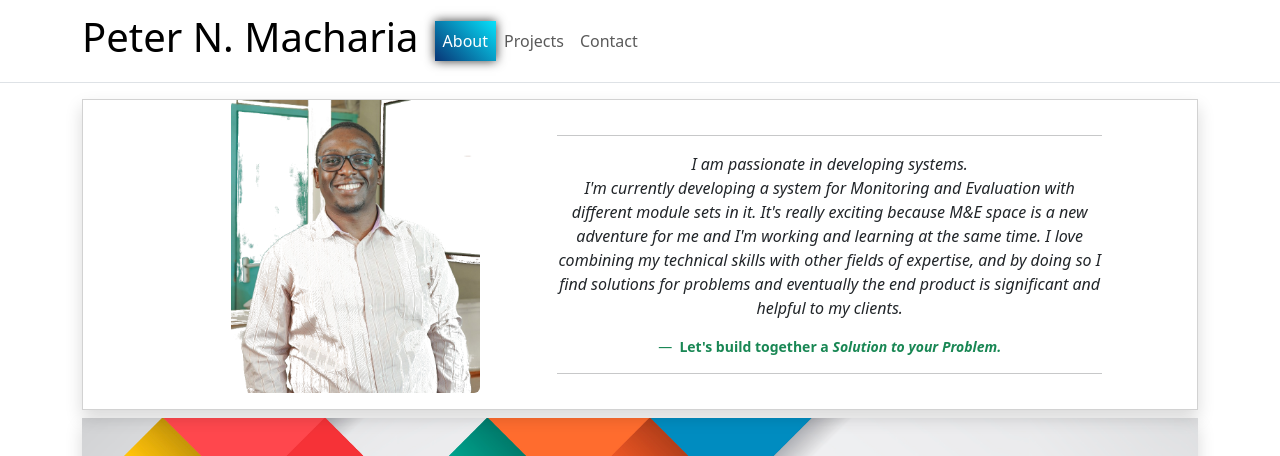
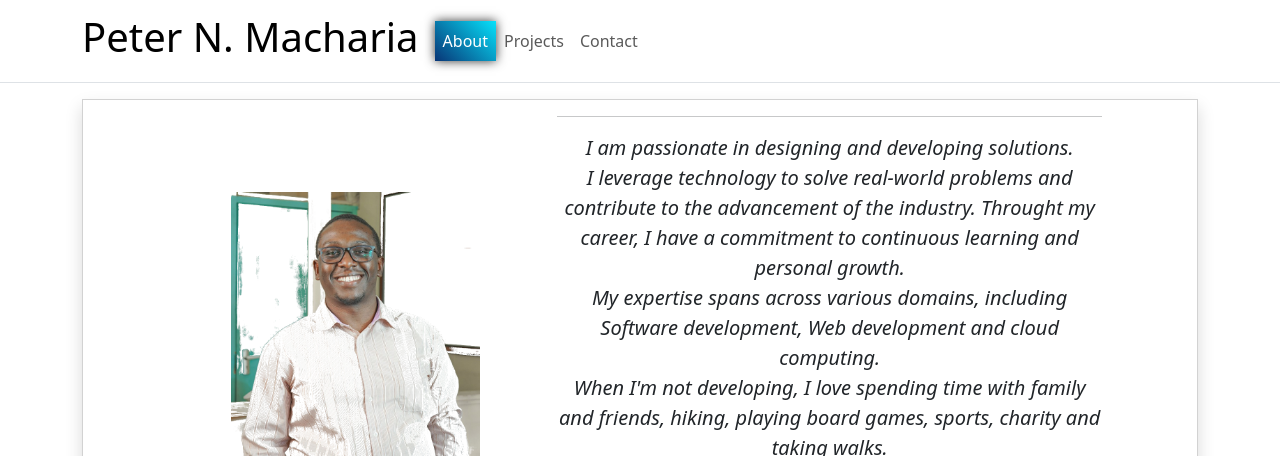
Before and after one commit to peternmacharia/portfolio, a plain HTML site: page about.html in a window 1280 px wide. Shown: the top 456 px of the page. Drawn offline with nearby package versions, Linux system fonts and the light colour scheme.

Commit message:
Updated the About me section profile statment

```diff
--- a/about.html
+++ b/about.html
@@ -53,12 +53,13 @@
                         <hr>
                         <figure class="text-center">
                           <blockquote class="blockquote">
-                          <p class="fw-light fst-italic fs-6" style="text-wrap: balance;">
-                            I am passionate in developing systems.<br>
-                            I'm currently developing a system for Monitoring and Evaluation with different module sets in it.
-                            It's really exciting because M&E space is a new adventure for me and I'm working and learning at the same time.
-                            I love combining my technical skills with other fields of expertise, and by doing so I find solutions for problems and eventually the
-                            end product is significant and helpful to my clients.
+                          <p class="fw-light fst-italic" style="text-wrap: balance;">
+                            I am passionate in designing and developing solutions.<br>
+                            I leverage technology to solve real-world problems and contribute to the advancement of the industry.
+                            Throught my career, I have a commitment to continuous learning and personal growth.<br>
+                            My expertise spans across various domains, including Software development, Web development and cloud computing.<br>
+                            When I'm not developing, I love spending time with family and friends, hiking, playing board games, sports, charity and taking walks.<br>
+                            Feel free to reach out if you're interested in discussing potential collaborations or opportunities for growth.
                           </p>
                           </blockquote>
                           <figcaption class="blockquote-footer text-success mt-2">
```
